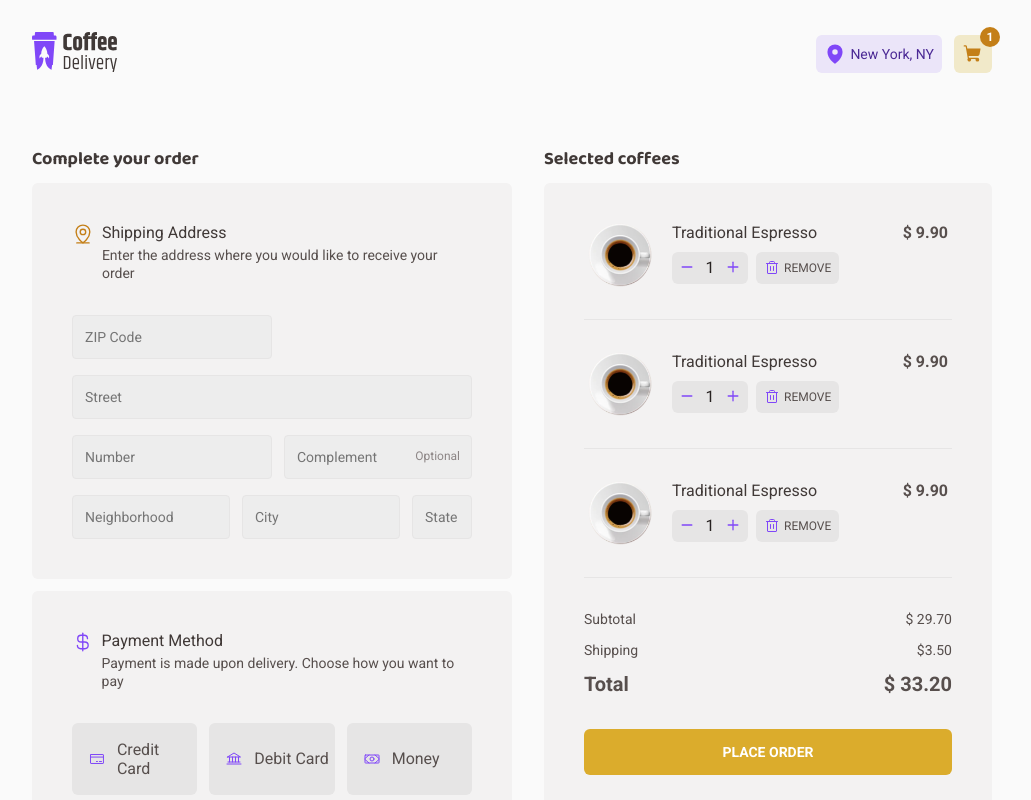
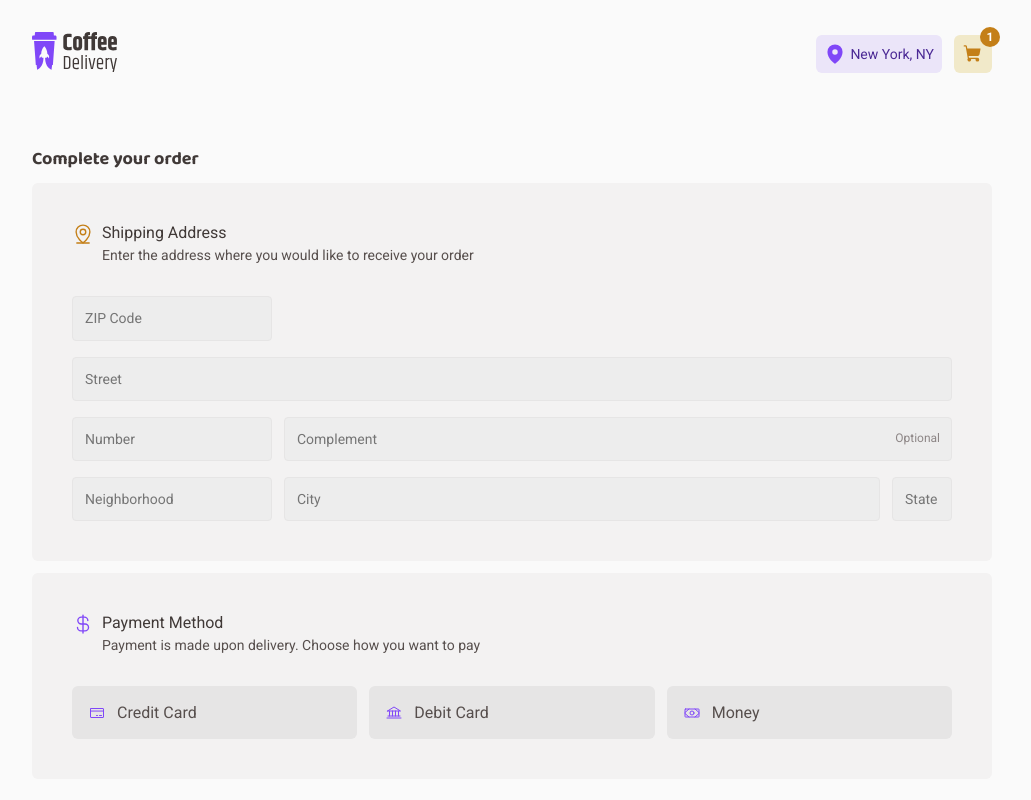
Before and after one commit to renatomarquesteles/ignite-02-coffee-delivery, a React (Vite) app: page /checkout in a window 1280 px wide. Shown: the top 800 px of the page, without its empty margins (128-1159 px from the left). Built offline with nearby package versions, Linux system fonts and the light colour scheme.

Commit message:
styles: makes checkout page responsive for mobile screens

```diff
--- a/src/pages/Checkout/styles.ts
+++ b/src/pages/Checkout/styles.ts
@@ -4,6 +4,15 @@ export const Container = styled.main`
   padding: 2.5rem 10rem;
   display: flex;
   gap: 2rem;
+
+  @media (max-width: 1280px) {
+    flex-direction: column;
+    align-items: center;
+  }
+
+  @media (max-width: 768px) {
+    padding: 1.75rem 10%;
+  }
 `;
 
 export const Subtitle = styled.h1`
@@ -19,6 +28,10 @@ export const CustomerInfo = styled.div`
   display: flex;
   flex-direction: column;
   gap: 0.75rem;
+
+  @media (max-width: 1280px) {
+    width: 100%;
+  }
 `;
 
 const BaseCard = styled.section`
@@ -31,6 +44,10 @@ export const Card = styled(BaseCard)`
   display: flex;
   flex-direction: column;
   gap: 2rem;
+
+  svg {
+    flex-shrink: 0;
+  }
 `;
 
 export const Description = styled.div`
@@ -81,6 +98,15 @@ export const AddressInputsWrapper = styled.div`
       max-width: 3.75rem;
     }
   }
+
+  @media (max-width: 768px) {
+    flex-wrap: wrap;
+
+    input.mid,
+    input.short {
+      max-width: 100%;
+    }
+  }
 `;
 
 export const OptionalInputContainer = styled.div`
@@ -116,6 +142,10 @@ export const PaymentMethods = styled.div`
       box-shadow: 0 0 0 2px ${(props) => props.theme["yellow-dark"]};
     }
   }
+
+  @media (max-width: 768px) {
+    flex-wrap: wrap;
+  }
 `;
 
 interface PaymentMethodLabelProps {
@@ -125,7 +155,7 @@ interface PaymentMethodLabelProps {
 export const PaymentMethodLabel = styled.label<PaymentMethodLabelProps>`
   width: 100%;
   background: ${(props) => props.theme["base-button"]};
-  padding: 1rem 0;
+  padding: 1rem 0.25rem 1rem 0;
   border-radius: 6px;
   border: 1px solid transparent;
   display: flex;
@@ -156,11 +186,15 @@ export const PaymentMethodLabel = styled.label<PaymentMethodLabelProps>`
 `;
 
 export const CartInfo = styled.div`
-  flex: 1;
+  width: 100%;
   max-width: 28rem;
   display: flex;
   flex-direction: column;
   gap: 0.75rem;
+
+  @media (max-width: 768px) {
+    max-width: 100%;
+  }
 `;
 
 export const CartCard = styled(BaseCard)`
@@ -185,6 +219,16 @@ export const CoffeeItem = styled.div`
     color: ${(props) => props.theme["base-text"]};
     margin-left: auto;
     font-weight: 700;
+  }
+
+  @media (max-width: 576px) {
+    flex-direction: column;
+    align-items: center;
+    gap: 1rem;
+
+    > span {
+      margin: 0;
+    }
   }
 `;
 
```
